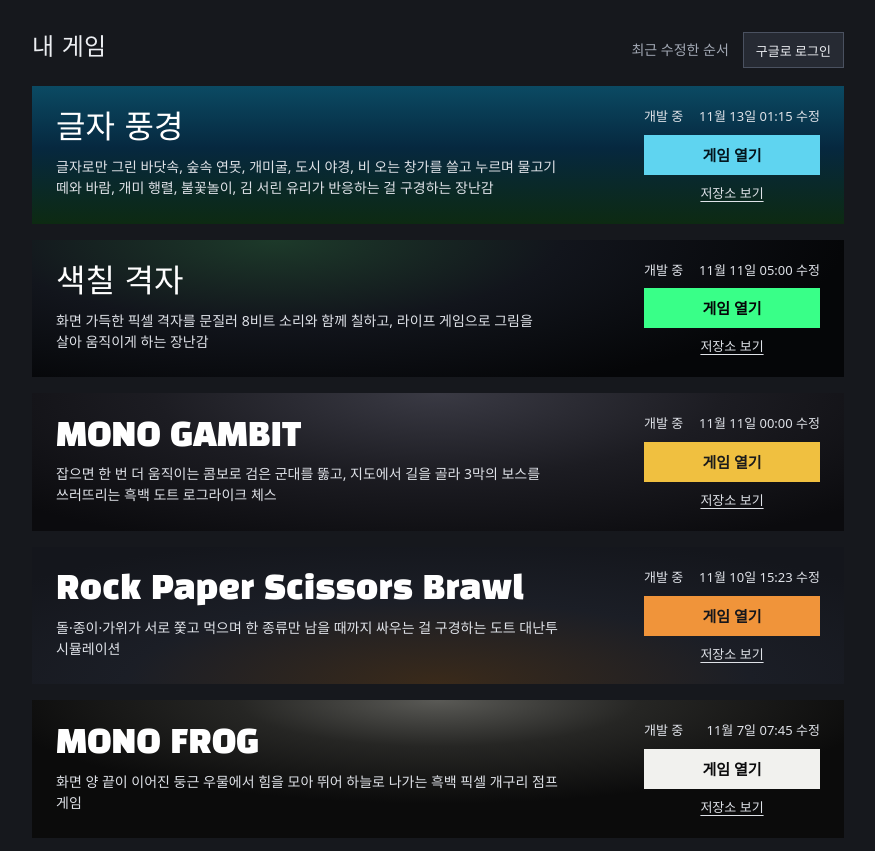
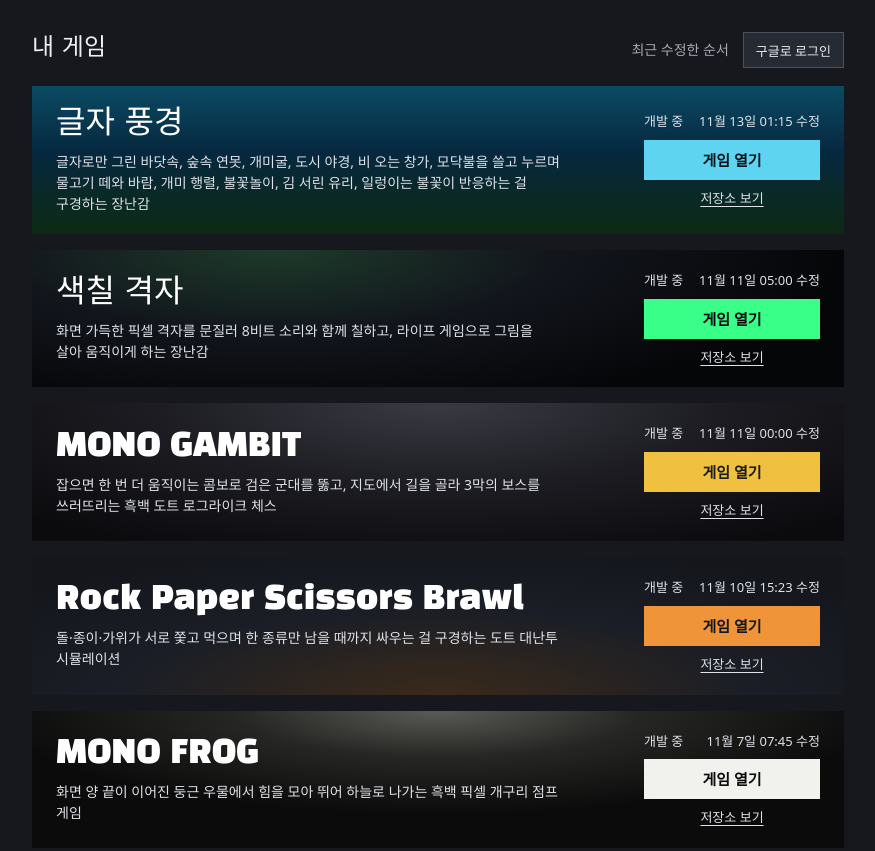
Before and after one commit to dobbi52/dobbi52.github.io, a plain HTML site: page index.html in a window 1280 px wide. Shown: the top 851 px of the page, without its empty margins (202-1077 px from the left). Drawn offline with Linux system fonts and the light colour scheme; no server answers; a web font is replaced by a local one.

Commit message:
글자 풍경 설명에 모닥불 추가
Co-Authored-By: Claude Opus 5.5 <noreply@anthropic.com>
Claude-Session: https://claude.ai/code/session_01D2NA83ShLYvqgzRPk5ziXT

```diff
--- a/index.html
+++ b/index.html
@@ -125,7 +125,7 @@ const GAMES = [
     desc:'화면 가득한 픽셀 격자를 문질러 8비트 소리와 함께 칠하고, 라이프 게임으로 그림을 살아 움직이게 하는 장난감' },
   { repo:'ascii-sea', title:'글자 풍경', status:'개발 중', updated:'2026-11-13T01:15:00Z',
     bg:'linear-gradient(180deg,#0b4a63 0,#06283f 45%,#0d2a12 100%)', btn:'#5fd4f0', btnInk:'#04141c',
-    desc:'글자로만 그린 바닷속, 숲속 연못, 개미굴, 도시 야경, 비 오는 창가를 쓸고 누르며 물고기 떼와 바람, 개미 행렬, 불꽃놀이, 김 서린 유리가 반응하는 걸 구경하는 장난감' },
+    desc:'글자로만 그린 바닷속, 숲속 연못, 개미굴, 도시 야경, 비 오는 창가, 모닥불을 쓸고 누르며 물고기 떼와 바람, 개미 행렬, 불꽃놀이, 김 서린 유리, 일렁이는 불꽃이 반응하는 걸 구경하는 장난감' },
 ];
 
 const CACHE_KEY = 'pushed-dates-v1';
```
